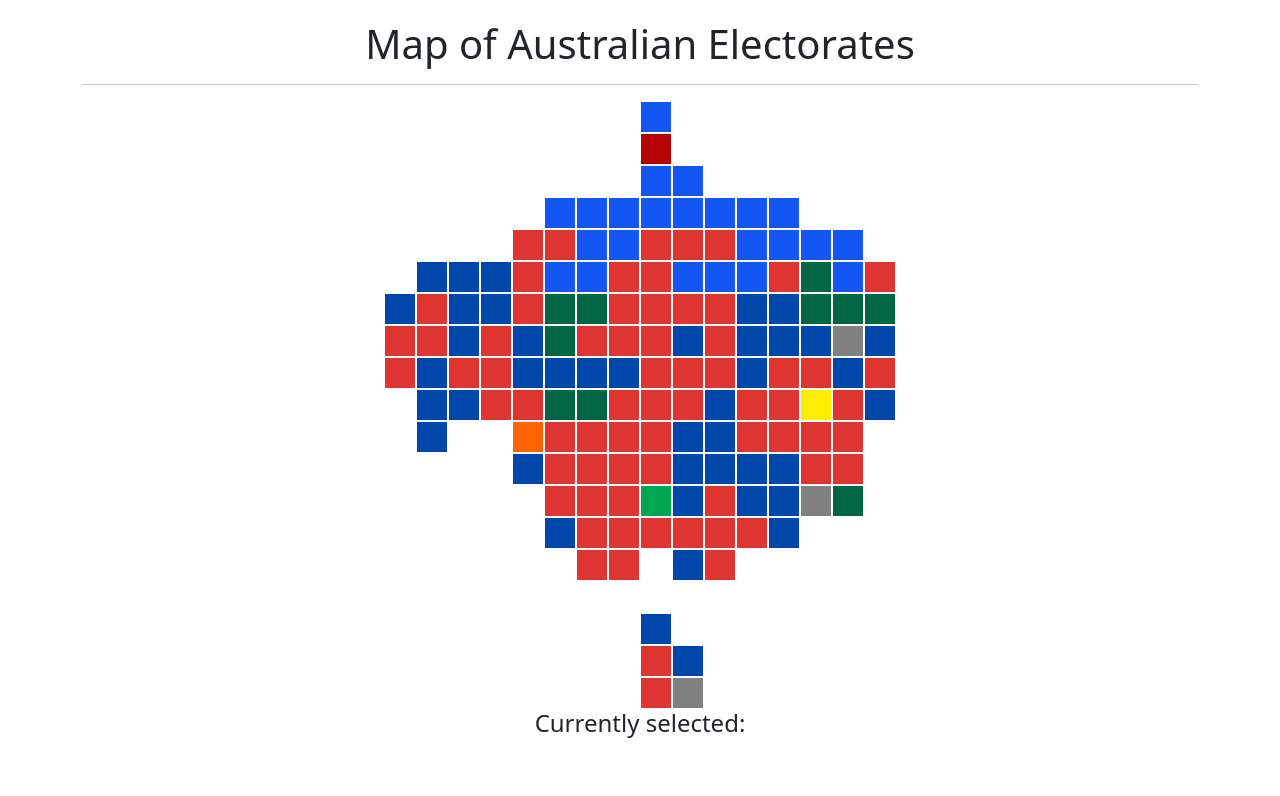
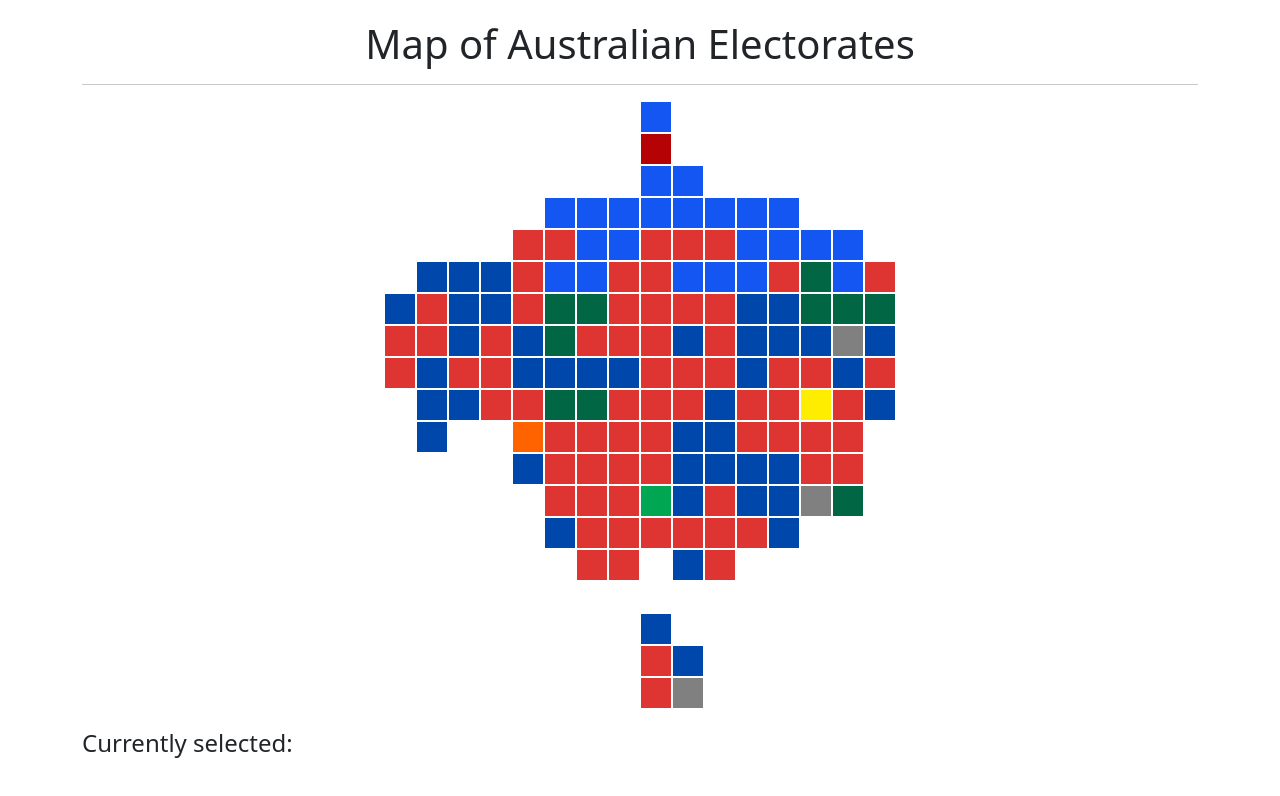
Before and after one commit to dmarmion/AusElectorates, a React (Create React App) app: page / in a window 1280 px wide. Shown: the top 796 px of the page. Built offline with nearby package versions, Linux system fonts and the light colour scheme.

Commit message:
Left-align electorate name

```diff
--- a/src/App.css
+++ b/src/App.css
@@ -1,14 +1,12 @@
-.App {
-  text-align: center;
-}
-
 .header {
   margin-top: 20px;
+  text-align: center;
 }
 
 .electorate-map {
   margin-left: auto;
   margin-right: auto;
+  margin-bottom: 20px;
 }
 
 .electorate {
```
